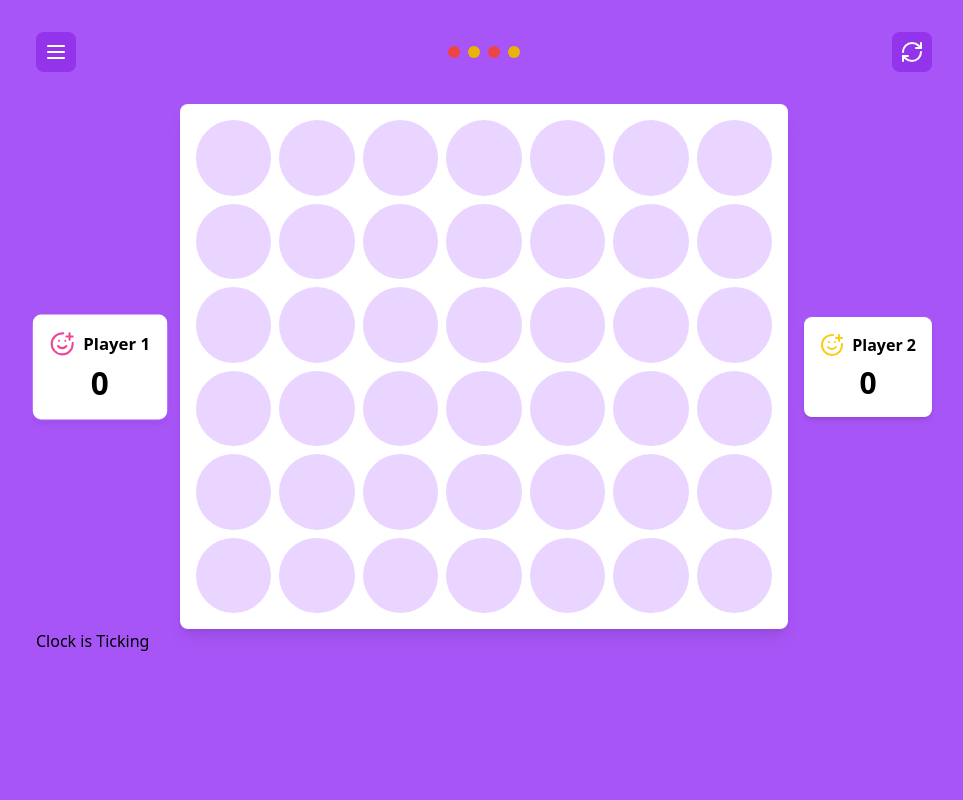
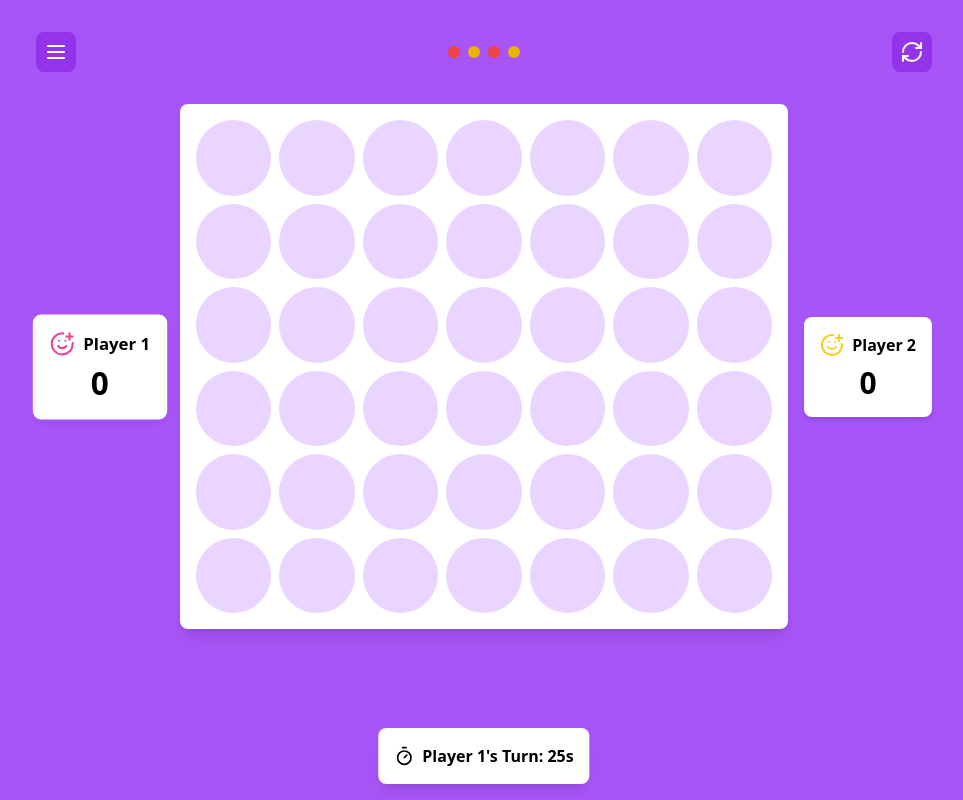
Before and after one commit to bittricky/connect-four, a React (Vite) app: page / in a window 1280 px wide. Shown: the whole page, without its empty margins (156-1119 px from the left). Built offline with nearby package versions, Linux system fonts and the light colour scheme.

Commit message:
feat(component): added Timer Component

```diff
--- a/src/App.tsx
+++ b/src/App.tsx
@@ -3,7 +3,7 @@ import { Menu, RefreshCw } from "lucide-react";
 
 import { useGameLogic } from "./hooks/useGameLogic";
 
-import { ScoreCard, Board } from "./components";
+import { ScoreCard, Board, Timer } from "./components";
 function App() {
   const { state, makeMove, resetGame } = useGameLogic();
   const [hoverColumn, setHoverColumn] = useState<number | null>(null);
@@ -26,7 +26,7 @@ function App() {
             <div className="w-3 h-3 rounded-full bg-yellow-500" />
           </div>
           <button
-            onClick={() => {}}
+            onClick={resetGame}
             className="bg-purple-600 text-white p-2 rounded-lg hover:bg-purple-700 transition-colors"
           >
             <RefreshCw className="w-6 h-6" />
@@ -70,8 +70,10 @@ function App() {
             </div>
           </div>
         ) : (
-          // TODO: Game Timer Component
-          <div>Clock is Ticking</div>
+          <Timer
+            timeLeft={state.timeLeft}
+            currentPlayer={state.currentPlayer}
+          />
         )}
 
         {/* TODO: Game Component */}
--- /dev/null
+++ b/src/components/Timer.tsx
@@ -0,0 +1,25 @@
+import { FC } from "react";
+import { TimerIcon } from "lucide-react";
+
+import { TimerProps } from "../types/global";
+
+const Timer: FC<TimerProps> = ({ timeLeft, currentPlayer }) => {
+  return (
+    <div
+      className={`fixed bottom-4 left-1/2 -translate-x-1/2 bg-white rounded-lg p-4 shadow-lg ${
+        currentPlayer === 1 ? "bg-pink-50" : "bg-yellow-50"
+      }`}
+    >
+      <div className="flex items-center gap-2">
+        <TimerIcon className="w-5 h-5" />
+        <span className="font-bold">
+          Player {currentPlayer}'s Turn: {timeLeft}s
+        </span>
+      </div>
+    </div>
+  );
+};
+
+Timer.displayName = "Timer";
+
+export default Timer;
--- a/src/components/index.ts
+++ b/src/components/index.ts
@@ -1,2 +1,3 @@
 export { default as ScoreCard } from "./ScoreCard";
 export { default as Board } from "./Board";
+export { default as Timer } from "./Timer";
```
